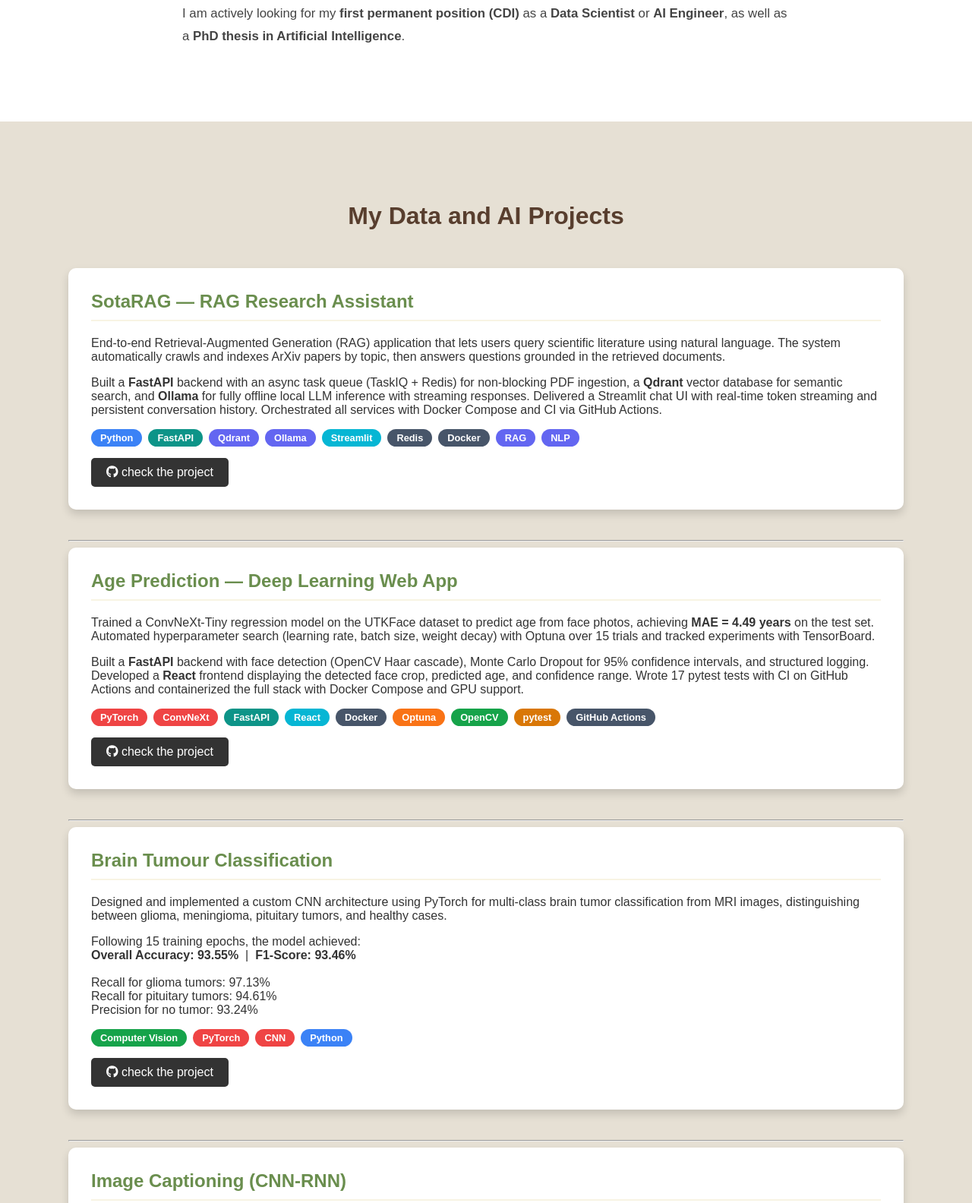
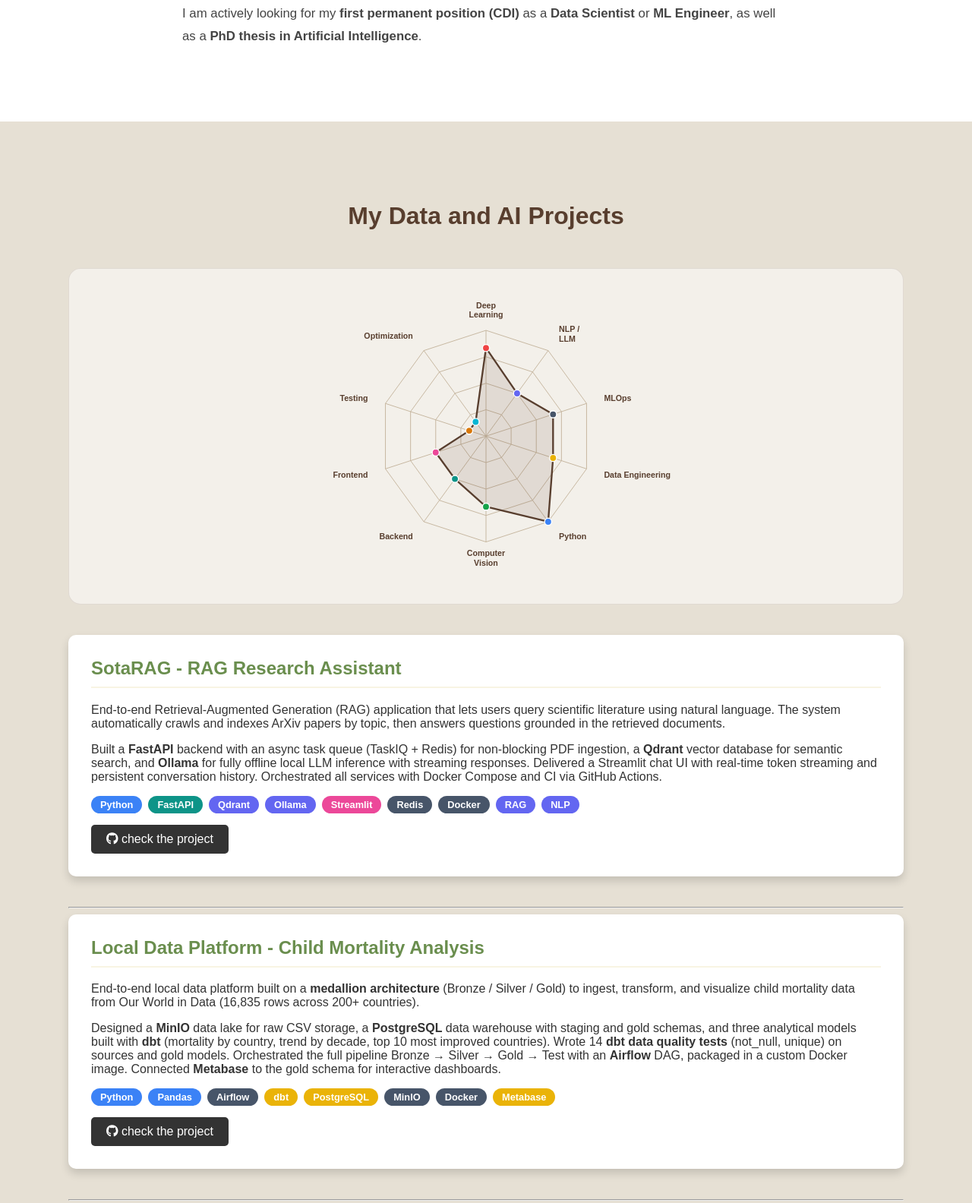
Before and after one commit to BennyBobby/BennyBobby.github.io, a plain HTML site: page index.html in a window 1280 px wide. Shown: the part 723-2307 px from the top of the page at 76% size. Drawn offline with Linux system fonts and the light colour scheme.

Commit message:
Adding data platform project and skills graph

```diff
--- a/css/style.css
+++ b/css/style.css
@@ -298,13 +298,30 @@ html {
 .tag-py     { background-color: #3b82f6; }
 .tag-torch  { background-color: #ef4444; }
 .tag-api    { background-color: #0d9488; }
-.tag-front  { background-color: #06b6d4; }
-.tag-data   { background-color: #8b5cf6; }
+.tag-front  { background-color: #ec4899; }
+.tag-data   { background-color: #eab308; }
 .tag-devops { background-color: #475569; }
 .tag-cv     { background-color: #16a34a; }
 .tag-nlp    { background-color: #6366f1; }
 .tag-test   { background-color: #d97706; }
-.tag-optim  { background-color: #f97316; }
+.tag-optim  { background-color: #06b6d4; }
+
+.tags-legend {
+  margin-bottom: 40px;
+  padding: 16px;
+  background: rgba(255, 255, 255, 0.5);
+  border: 1px solid rgba(88, 62, 46, 0.12);
+  border-radius: 16px;
+}
+
+.radar-svg {
+  width: 100%;
+  max-width: 520px;
+  display: block;
+  margin: 0 auto;
+  opacity: 0;
+  transition: opacity 0.8s ease;
+}
 
 @media (max-width: 768px) {
   .navbar {
--- a/index.html
+++ b/index.html
@@ -75,8 +75,8 @@
         <p>
           I am actively looking for my
           <strong>first permanent position (CDI)</strong> as a
-          <strong>Data Scientist</strong> or <strong>AI Engineer</strong>,
-          as well as a <strong>PhD thesis in Artificial Intelligence</strong>.
+          <strong>Data Scientist</strong> or <strong>ML Engineer</strong>, as
+          well as a <strong>PhD thesis in Artificial Intelligence</strong>.
         </p>
       </div>
     </section>
@@ -84,9 +84,10 @@
     <section id="projets" class="projets-section">
       <div class="projets-container">
         <h1>My Data and AI Projects</h1>
+        <div class="tags-legend" id="tags-legend"></div>
         <div class="projet-card reveal">
           <div class="projet-content">
-            <h2>SotaRAG — RAG Research Assistant</h2>
+            <h2>SotaRAG - RAG Research Assistant</h2>
             <p>
               End-to-end Retrieval-Augmented Generation (RAG) application that
               lets users query scientific literature using natural language. The
@@ -124,7 +125,49 @@
         <hr />
         <div class="projet-card reveal">
           <div class="projet-content">
-            <h2>Age Prediction — Deep Learning Web App</h2>
+            <h2>Local Data Platform - Child Mortality Analysis</h2>
+            <p>
+              End-to-end local data platform built on a
+              <strong>medallion architecture</strong> (Bronze / Silver / Gold)
+              to ingest, transform, and visualize child mortality data from Our
+              World in Data (16,835 rows across 200+ countries).
+            </p>
+            <p>
+              Designed a <strong>MinIO</strong> data lake for raw CSV storage, a
+              <strong>PostgreSQL</strong> data warehouse with staging and gold
+              schemas, and three analytical models built with
+              <strong>dbt</strong> (mortality by country, trend by decade, top
+              10 most improved countries). Wrote 14
+              <strong>dbt data quality tests</strong> (not_null, unique) on
+              sources and gold models. Orchestrated the full pipeline Bronze →
+              Silver → Gold → Test with an <strong>Airflow</strong> DAG,
+              packaged in a custom Docker image. Connected
+              <strong>Metabase</strong> to the gold schema for interactive
+              dashboards.
+            </p>
+            <div class="skill-tags">
+              <span class="tag tag-py">Python</span>
+              <span class="tag tag-py">Pandas</span>
+              <span class="tag tag-devops">Airflow</span>
+              <span class="tag tag-data">dbt</span>
+              <span class="tag tag-data">PostgreSQL</span>
+              <span class="tag tag-devops">MinIO</span>
+              <span class="tag tag-devops">Docker</span>
+              <span class="tag tag-data">Metabase</span>
+            </div>
+            <a
+              href="https://github.com/BennyBobby/data-platform"
+              target="_blank"
+              class="btn-github"
+              ><i class="fab fa-github"></i> check the project</a
+            >
+          </div>
+        </div>
+        <hr />
+
+        <div class="projet-card reveal">
+          <div class="projet-content">
+            <h2>Age Prediction - Deep Learning Web App</h2>
             <p>
               Trained a ConvNeXt-Tiny regression model on the UTKFace dataset to
               predict age from face photos, achieving
@@ -353,7 +396,7 @@
     <section id="contact" class="contact-section">
       <h2>Contact</h2>
       <p class="contact-intro">
-        Open to opportunities — feel free to reach out!
+        Open to opportunities - feel free to reach out!
       </p>
       <div class="contact-links">
         <a
--- a/js/script.js
+++ b/js/script.js
@@ -1,19 +1,113 @@
-const observer = new IntersectionObserver((entries) => {
-  entries.forEach(entry => {
-    if (entry.isIntersecting) {
-      entry.target.classList.add('visible');
-    }
-  });
-}, { threshold: 0.1 });
+const TAG_CONFIG = [
+  { cls: "tag-torch", label: "Deep\nLearning", color: "#ef4444" },
+  { cls: "tag-nlp", label: "NLP /\nLLM", color: "#6366f1" },
+  { cls: "tag-devops", label: "MLOps", color: "#475569" },
+  { cls: "tag-data", label: "Data Engineering", color: "#eab308" },
+  { cls: "tag-py", label: "Python", color: "#3b82f6" },
+  { cls: "tag-cv", label: "Computer\nVision", color: "#16a34a" },
+  { cls: "tag-api", label: "Backend", color: "#0d9488" },
+  { cls: "tag-front", label: "Frontend", color: "#ec4899" },
+  { cls: "tag-test", label: "Testing", color: "#d97706" },
+  { cls: "tag-optim", label: "Optimization", color: "#06b6d4" },
+];
 
-document.querySelectorAll('.reveal').forEach(el => observer.observe(el));
+function buildSkillStats() {
+  const legend = document.getElementById("tags-legend");
+  if (!legend) return;
+
+  const counts = TAG_CONFIG.map((t) => ({
+    ...t,
+    count: [...document.querySelectorAll(".skill-tags")].filter((st) =>
+      st.querySelector("." + t.cls),
+    ).length,
+  }));
+  const max = Math.max(...counts.map((t) => t.count));
+  const n = counts.length;
+  const cx = 280,
+    cy = 220,
+    R = 150,
+    LEVELS = 4;
+
+  const ang = (i) => ((2 * Math.PI) / n) * i - Math.PI / 2;
+  const pt = (i, r) => [cx + r * Math.cos(ang(i)), cy + r * Math.sin(ang(i))];
+
+  const grids = Array.from({ length: LEVELS }, (_, l) => {
+    const r = (R * (l + 1)) / LEVELS;
+    const pts = counts.map((_, i) => pt(i, r).join(",")).join(" ");
+    return `<polygon points="${pts}" fill="none" stroke="#c4b49c" stroke-width="1"/>`;
+  }).join("");
+
+  const axes = counts
+    .map((_, i) => {
+      const [x, y] = pt(i, R);
+      return `<line x1="${cx}" y1="${cy}" x2="${x}" y2="${y}" stroke="#c4b49c" stroke-width="1"/>`;
+    })
+    .join("");
+
+  const dataPath = counts
+    .map((t, i) => pt(i, (R * t.count) / max).join(","))
+    .join(" ");
+
+  const dots = counts
+    .map((t, i) => {
+      const [x, y] = pt(i, (R * t.count) / max);
+      return `<circle cx="${x}" cy="${y}" r="5" fill="${t.color}" stroke="white" stroke-width="1.5"/>`;
+    })
+    .join("");
+
+  const labels = counts
+    .map((t, i) => {
+      const [x, y] = pt(i, R + 26);
+      const anchor =
+        Math.abs(x - cx) < 15 ? "middle" : x > cx ? "start" : "end";
+      const lines = t.label.split("\n");
+      const tspans = lines
+        .map(
+          (line, j) =>
+            `<tspan x="${x.toFixed(1)}" dy="${j === 0 ? (lines.length > 1 ? "-0.5em" : "0.35em") : "1.2em"}">${line}</tspan>`,
+        )
+        .join("");
+      return `<text x="${x.toFixed(1)}" y="${y.toFixed(1)}" text-anchor="${anchor}" font-size="11.5" fill="#583e2e" font-family="Arial,sans-serif" font-weight="600">${tspans}</text>`;
+    })
+    .join("");
+
+  legend.innerHTML = `
+    <svg viewBox="0 0 560 440" xmlns="http://www.w3.org/2000/svg" class="radar-svg">
+      ${grids}
+      ${axes}
+      <polygon points="${dataPath}" fill="rgba(88,62,46,0.12)" stroke="#583e2e" stroke-width="2.5" stroke-linejoin="round"/>
+      ${dots}
+      ${labels}
+    </svg>`;
+
+  requestAnimationFrame(() =>
+    requestAnimationFrame(() => {
+      legend.querySelector(".radar-svg").style.opacity = "1";
+    }),
+  );
+}
+
+document.addEventListener("DOMContentLoaded", buildSkillStats);
+
+const observer = new IntersectionObserver(
+  (entries) => {
+    entries.forEach((entry) => {
+      if (entry.isIntersecting) {
+        entry.target.classList.add("visible");
+      }
+    });
+  },
+  { threshold: 0.1 },
+);
+
+document.querySelectorAll(".reveal").forEach((el) => observer.observe(el));
 
 function toggleCVDropdown() {
-  document.getElementById('cvDropdown').classList.toggle('open');
+  document.getElementById("cvDropdown").classList.toggle("open");
 }
 
-document.addEventListener('click', (e) => {
-  if (!e.target.closest('.cv-dropdown-wrapper')) {
-    document.getElementById('cvDropdown').classList.remove('open');
+document.addEventListener("click", (e) => {
+  if (!e.target.closest(".cv-dropdown-wrapper")) {
+    document.getElementById("cvDropdown").classList.remove("open");
   }
 });
```
